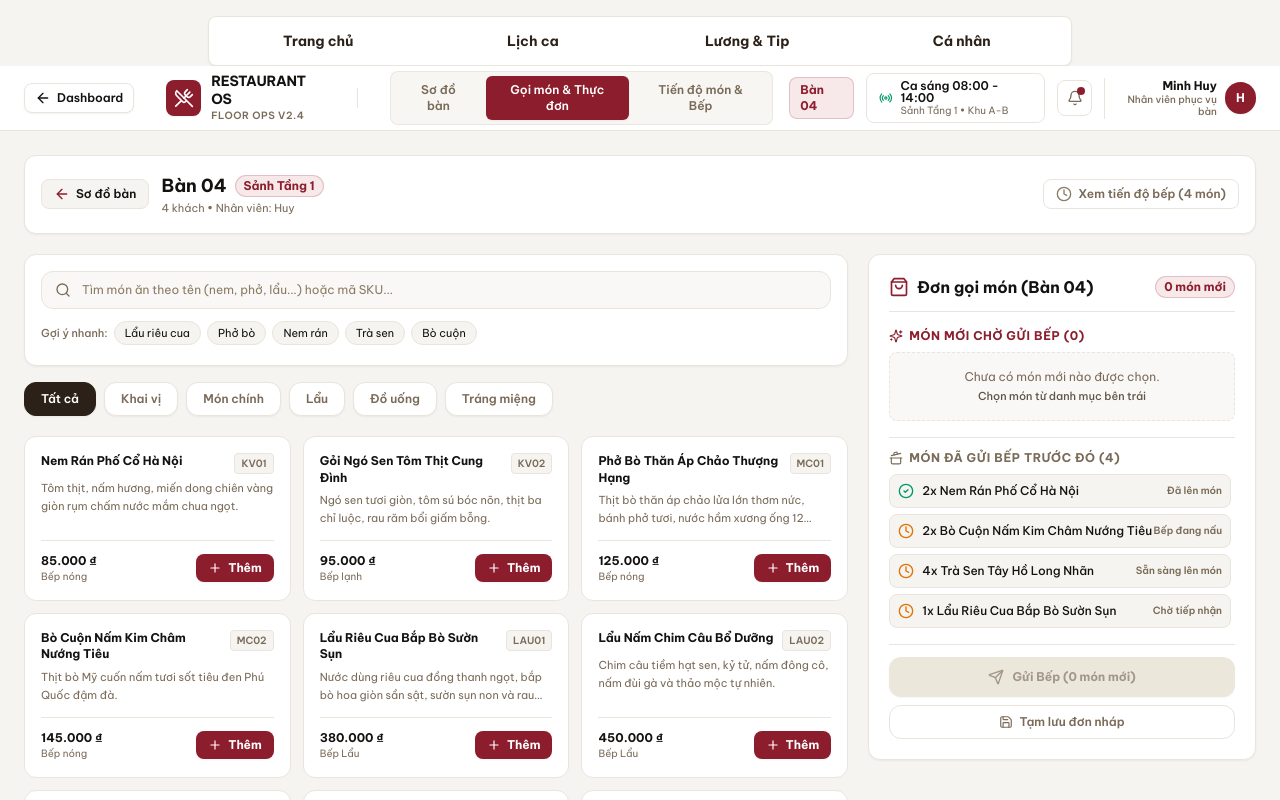
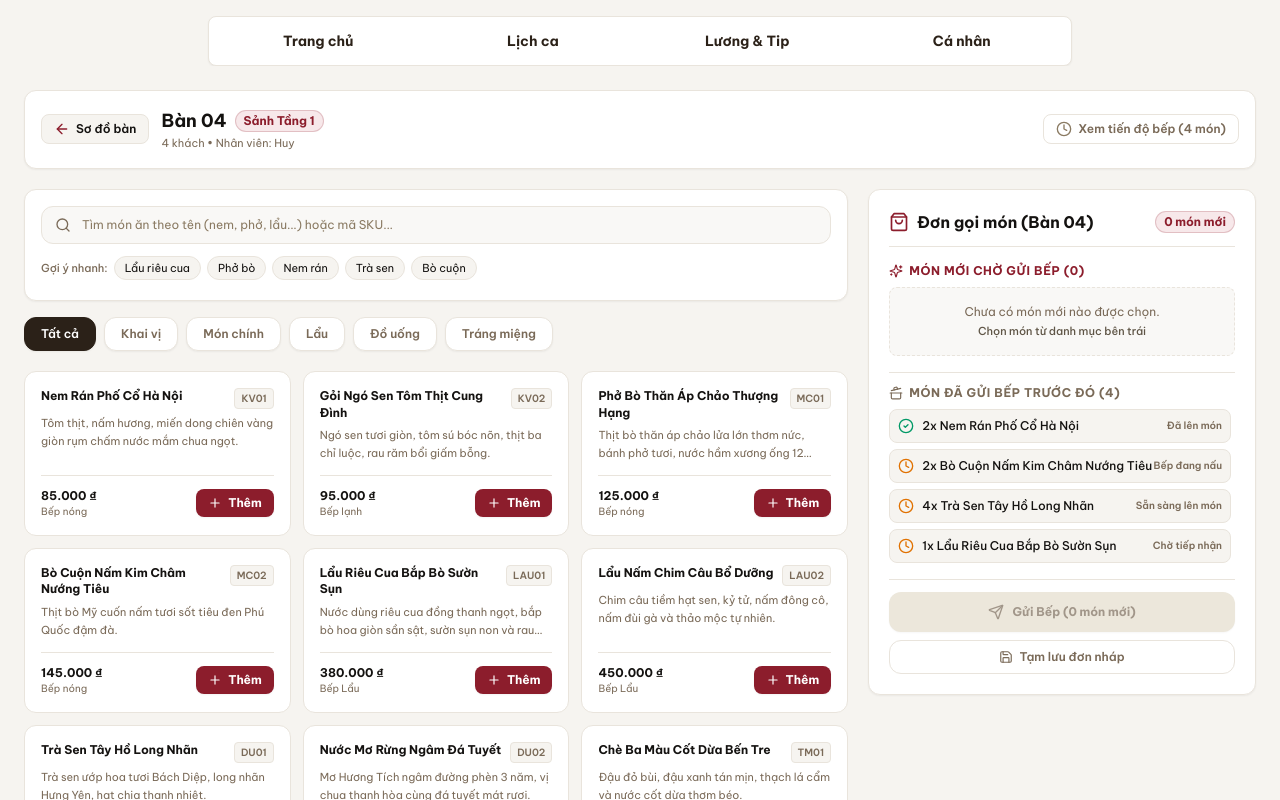
Before and after one commit to MaiLuong1906/Restaurant-OS, a Next.js app in the folder frontend/: page /wait/order in a window 1280 px wide. Shown: the top 800 px of the page. Built offline with nearby package versions, Linux system fonts and the light colour scheme.

Commit message:
fix(waiter): remove redundant header navigation

```diff
--- a/frontend/src/app/(staff)/wait/order/page.tsx
+++ b/frontend/src/app/(staff)/wait/order/page.tsx
@@ -2,7 +2,6 @@
 
 import * as React from 'react';
 import { useWaiterStore } from '@/stores/useWaiterStore';
-import { WaiterTopBar } from '@/components/waiter/WaiterTopBar';
 import { WaiterBottomNav } from '@/components/waiter/WaiterBottomNav';
 import { WaiterOrderView } from '@/components/waiter/WaiterOrderView';
 import { WaiterSendKitchenModal } from '@/components/waiter/WaiterSendKitchenModal';
@@ -18,9 +17,6 @@ export default function WaiterOrderPage() {
 
   return (
     <div className="flex min-h-screen flex-col bg-ops-bg text-ink antialiased">
-      {/* Top Bar Navigation */}
-      <WaiterTopBar />
-
       {/* Main Work Area: Order & Menu */}
       <main className="w-full flex-1 max-w-[1720px] mx-auto px-3.5 sm:px-6 py-4 sm:py-6 pb-28 lg:pb-12">
         <WaiterOrderView />
--- a/frontend/src/app/(staff)/wait/tables/page.tsx
+++ b/frontend/src/app/(staff)/wait/tables/page.tsx
@@ -2,7 +2,6 @@
 
 import * as React from 'react';
 import { useWaiterStore } from '@/stores/useWaiterStore';
-import { WaiterTopBar } from '@/components/waiter/WaiterTopBar';
 import { WaiterBottomNav } from '@/components/waiter/WaiterBottomNav';
 import { WaiterFloorPlan } from '@/components/waiter/WaiterFloorPlan';
 import { WaiterSendKitchenModal } from '@/components/waiter/WaiterSendKitchenModal';
@@ -18,9 +17,6 @@ export default function WaiterTablesPage() {
 
   return (
     <div className="flex min-h-screen flex-col bg-ops-bg text-ink antialiased">
-      {/* Top Bar Navigation */}
-      <WaiterTopBar />
-
       {/* Main Work Area: Floor Plan */}
       <main className="w-full flex-1 max-w-[1720px] mx-auto px-3.5 sm:px-6 py-4 sm:py-6 pb-28 lg:pb-12">
         <WaiterFloorPlan />
--- a/frontend/src/app/(staff)/wait/tracking/page.tsx
+++ b/frontend/src/app/(staff)/wait/tracking/page.tsx
@@ -2,7 +2,6 @@
 
 import * as React from 'react';
 import { useWaiterStore } from '@/stores/useWaiterStore';
-import { WaiterTopBar } from '@/components/waiter/WaiterTopBar';
 import { WaiterBottomNav } from '@/components/waiter/WaiterBottomNav';
 import { WaiterOrderTracking } from '@/components/waiter/WaiterOrderTracking';
 import { WaiterSendKitchenModal } from '@/components/waiter/WaiterSendKitchenModal';
@@ -18,9 +17,6 @@ export default function WaiterTrackingPage() {
 
   return (
     <div className="flex min-h-screen flex-col bg-ops-bg text-ink antialiased">
-      {/* Top Bar Navigation */}
-      <WaiterTopBar />
-
       {/* Main Work Area: Tracking */}
       <main className="w-full flex-1 max-w-[1720px] mx-auto px-3.5 sm:px-6 py-4 sm:py-6 pb-28 lg:pb-12">
         <WaiterOrderTracking />
--- a/frontend/src/app/(staff)/waiter/page.tsx
+++ b/frontend/src/app/(staff)/waiter/page.tsx
@@ -3,7 +3,6 @@
 import * as React from 'react';
 import { useSearchParams } from 'next/navigation';
 import { useWaiterStore } from '@/stores/useWaiterStore';
-import { WaiterTopBar } from '@/components/waiter/WaiterTopBar';
 import { WaiterBottomNav } from '@/components/waiter/WaiterBottomNav';
 import { WaiterFloorPlan } from '@/components/waiter/WaiterFloorPlan';
 import { WaiterOrderView } from '@/components/waiter/WaiterOrderView';
@@ -34,9 +33,6 @@ function WaiterMainContent() {
 
   return (
     <div className="flex min-h-screen flex-col bg-ops-bg text-ink antialiased">
-      {/* Top Bar Navigation */}
-      <WaiterTopBar />
-
       {/* Main Work Area */}
       <main className="w-full flex-1 max-w-[1720px] mx-auto px-3.5 sm:px-6 py-4 sm:py-6 pb-28 lg:pb-12">
         {activeTab === 'floor' ? <WaiterFloorPlan /> : null}
```
